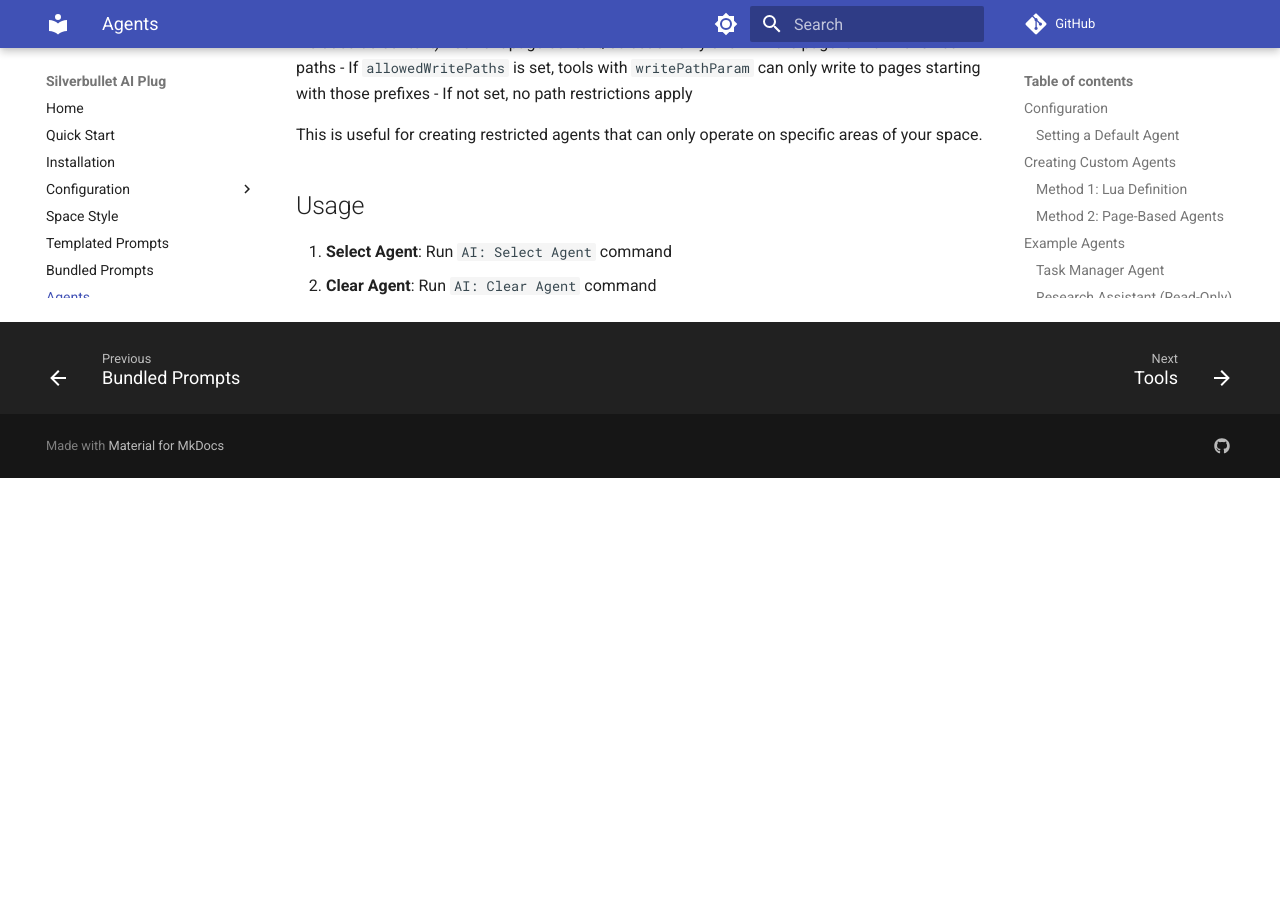
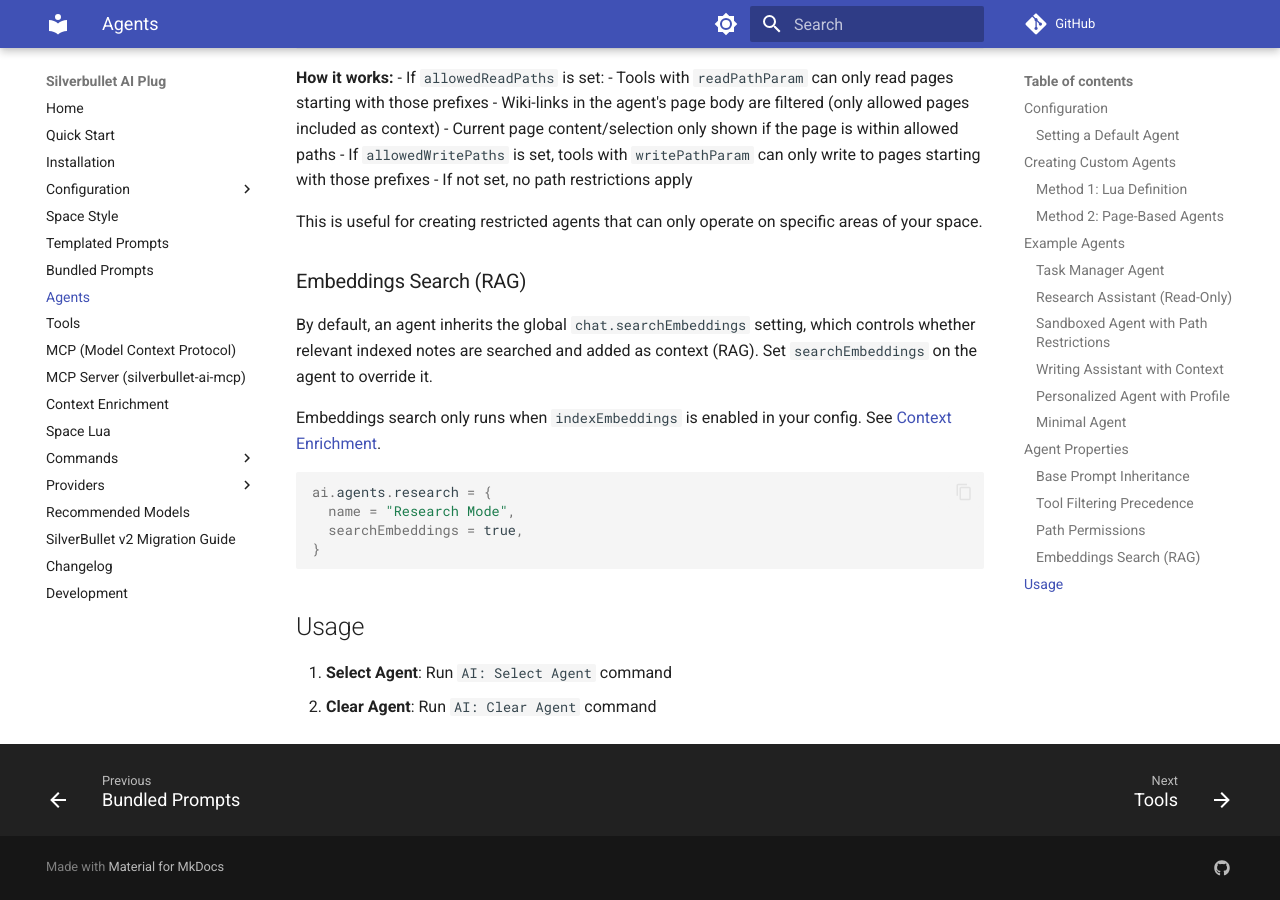
Before and after one commit to justyns/silverbullet-ai, an MkDocs documentation site: the page built from docs/Agents.md, in a window 1280 px wide and 900 px high, scrolled down 5855 px. Built offline with MkDocs 1.6.1 and Material for MkDocs 9.7.7, drawn with Linux system fonts in a browser that asks for light colours; comment, search, counter and statistics services are not loaded; before the commit the page ends 6333 px from its top, so only the background shows below that; some of the changed text lies outside the part shown.

Commit message:
Document searchEmbeddings agent property

````diff
--- a/docs/Agents.md
+++ b/docs/Agents.md
@@ -210,6 +210,7 @@
 | `inheritBasePrompt` | boolean | Prepend base system prompt (default: true) |
 | `allowedReadPaths` | string[] | Path prefixes tools can read from (e.g., `["Journal/", "Notes/"]`) |
 | `allowedWritePaths` | string[] | Path prefixes tools can write to (e.g., `["Journal/"]`) |
+| `searchEmbeddings` | boolean | Override RAG/embeddings search for this agent. Only runs when `indexEmbeddings` is enabled. |
 
 ### Base Prompt Inheritance
 
@@ -258,6 +259,19 @@
 
 This is useful for creating restricted agents that can only operate on specific areas of your space.
 
+### Embeddings Search (RAG)
+
+By default, an agent inherits the global `chat.searchEmbeddings` setting, which controls whether relevant indexed notes are searched and added as context (RAG). Set `searchEmbeddings` on the agent to override it.
+
+Embeddings search only runs when `indexEmbeddings` is enabled in your config. See [[Context Enrichment]].
+
+```lua
+ai.agents.research = {
+  name = "Research Mode",
+  searchEmbeddings = true,
+}
+```
+
 ## Usage
 
 1. **Select Agent**: Run `AI: Select Agent` command
````
